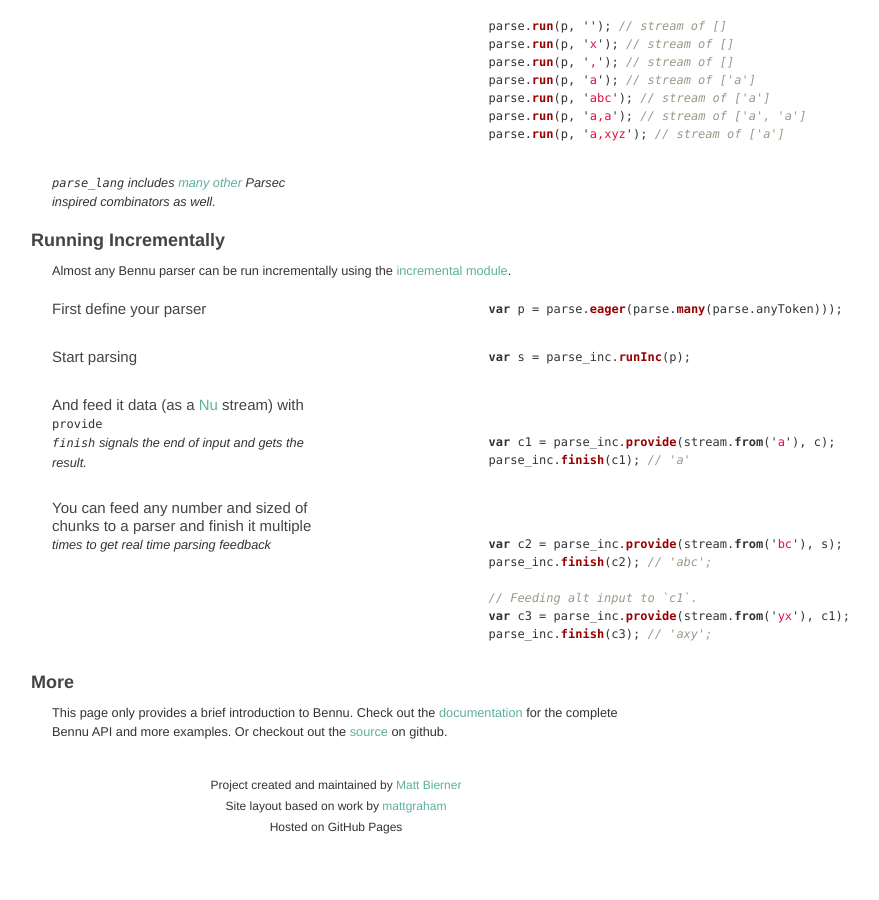
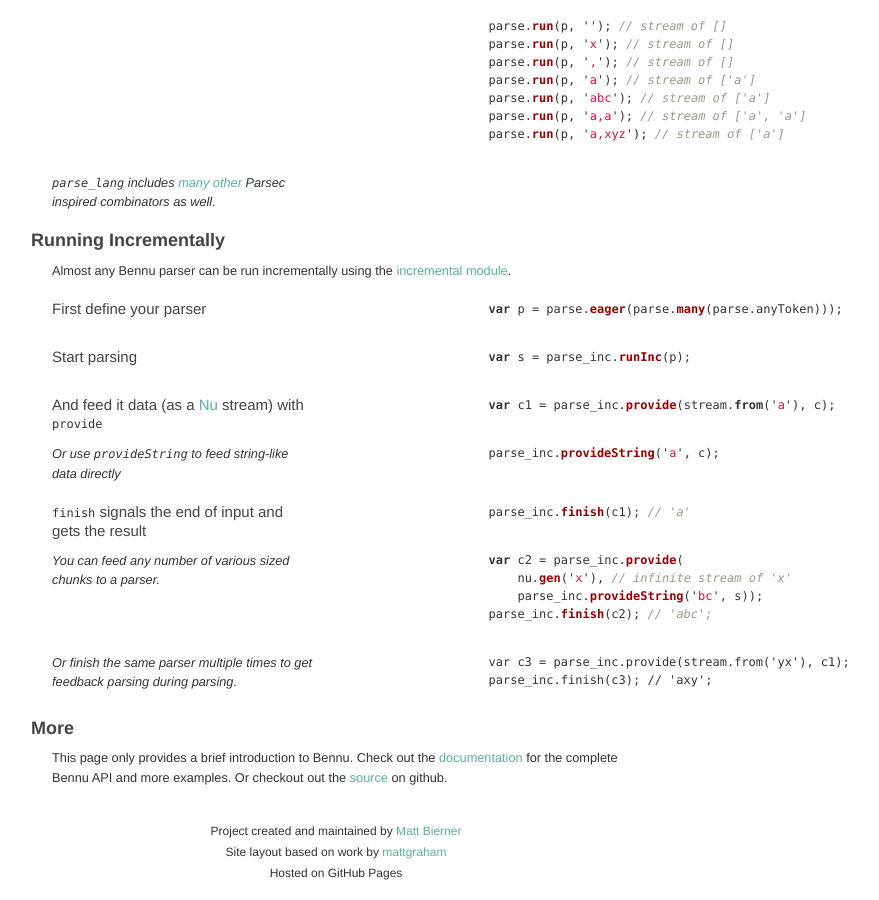
Before and after one commit to mattbierner/bennu, a Jekyll site: the page built from index.md, in a window 1280 px wide and 900 px high, scrolled down 4729 px. Shown: the whole window, without its empty margins (304-1183 px from the left). Built offline with Jekyll 4.4.1, drawn with Linux system fonts in a browser that asks for light colours; before the commit the page ends 5583 px from its top, so only the background shows below that; some of the changed text lies outside the part shown.

Commit message:
More doc cleanup

````diff
--- a/index.md
+++ b/index.md
@@ -201,7 +202,7 @@ Other [sequencing combinators](https://github.com/mattbierner/bennu/wiki/parse#e
 
 ## Choice
 
-### `parse.either` is the base choice combinator.
+### `parse.either` is the base choice combinator
 It runs one parser and only if that fails, runs another. Returns the result from
 the first parser to succeed. If both parsers fail, `either `combines the error
 messages.
@@ -216,7 +217,7 @@ parse.run(p, 'b'); // b
 parse.run(p, 'c'); // Error! MultipleError
 ```
 
-`either` alone does not automatically [backtrack](http://en.wikipedia.org/wiki/Backtracking),
+`either` alone does not automatically [backtrack](http://en.wikipedia.org/wiki/Backtracking)
 
 ```
 var p = parse.either(
@@ -279,7 +280,7 @@ parse.run(p, 'z'); // 'def'
 Bennu's [lang module](https://github.com/mattbierner/bennu/wiki/lang) includes a number of
 parsers for more complex languages.
 
-### `parse_lang.times` runs a parser a set number of times.
+### `parse_lang.times` runs a parser a set number of times
 
 ```javascript
 var p = parse_lang.times(2, parse_text.character('a'));
@@ -346,21 +347,34 @@ var s = parse_inc.runInc(p);
 ```
 
 ### And feed it data (as a [Nu][nu] stream) with `provide`
-`finish` signals the end of input and gets the result.
 
 ```javascript
 var c1 = parse_inc.provide(stream.from('a'), c);
+```
+
+Or use `provideString` to feed string-like data directly
+
+```javascript
+parse_inc.provideString('a', c);
+```
+
+### `finish` signals the end of input and gets the result
+
+```javascript
 parse_inc.finish(c1); // 'a'
 ```
 
-### You can feed any number and sized of chunks to a parser and finish it multiple
-times to get real time parsing feedback
+You can feed any number of various sized chunks to a parser.
 
 ``` javascript
-var c2 = parse_inc.provide(stream.from('bc'), s);
+var c2 = parse_inc.provide(
+    nu.gen('x'), // infinite stream of 'x'
+    parse_inc.provideString('bc', s));
 parse_inc.finish(c2); // 'abc';
+```
+Or finish the same parser multiple times to get feedback parsing during parsing.
 
-// Feeding alt input to `c1`.
+```
 var c3 = parse_inc.provide(stream.from('yx'), c1);
 parse_inc.finish(c3); // 'axy';
 ```
````
Also changed, not shown: other parts of index.md (+5 -4 lines).
